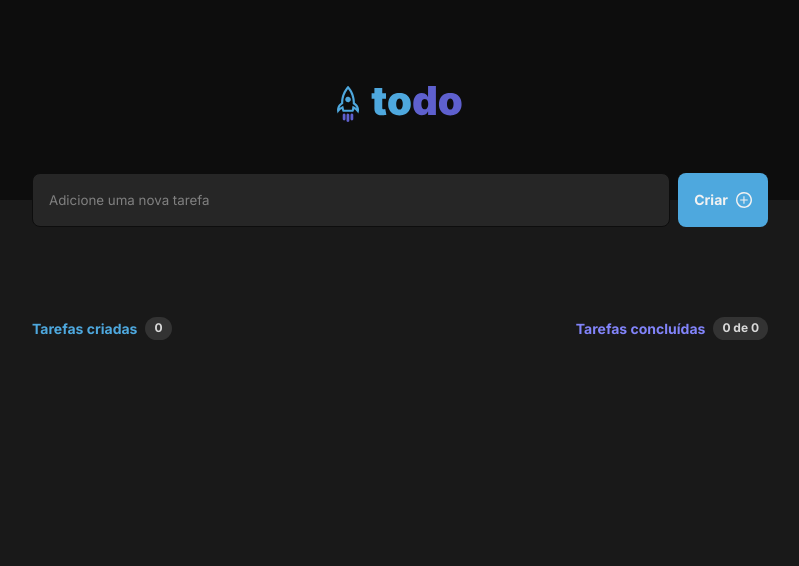
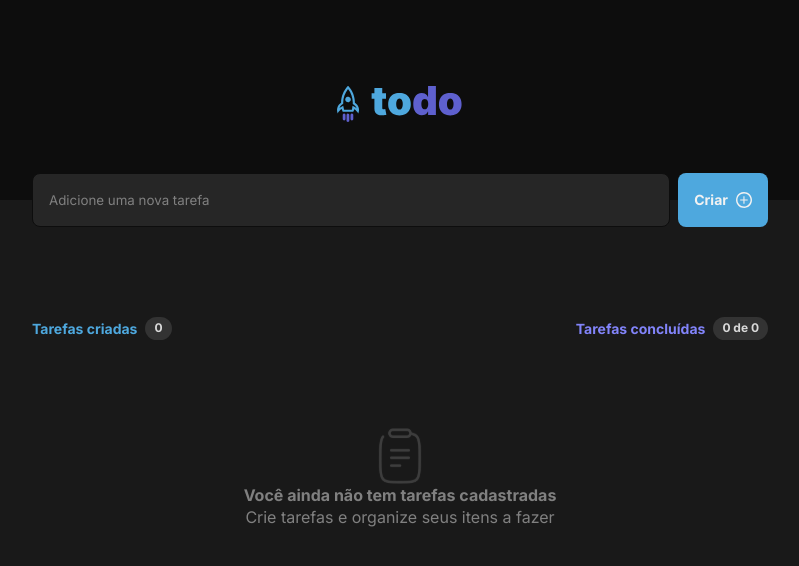
Before and after one commit to AntonioSabino/todo-list-react, a React (Vite) app: page / in a window 1280 px wide. Shown: the top 566 px of the page, without its empty margins (240-1039 px from the left). Built offline with nearby package versions, Linux system fonts and the light colour scheme.

Commit message:
feat: adicioanr seção caso não haja tasks

```diff
--- a/src/components/Tasks/index.tsx
+++ b/src/components/Tasks/index.tsx
@@ -1,6 +1,7 @@
 import { ITask } from '@/App'
 import Task from '../Task'
 import styles from './styles.module.css'
+import clipboard from '../../assets/clipboard.svg'
 
 interface Props {
   tasks: ITask[]
@@ -35,6 +36,14 @@
             onToggleTask={onToggleTask}
           />
         ))}
+
+        {tasks.length === 0 && (
+          <section className={styles.empty_list}>
+            <img src={clipboard} alt="clipboard" />
+            <p>Você ainda não tem tarefas cadastradas</p>
+            <span>Crie tarefas e organize seus itens a fazer</span>
+          </section>
+        )}
       </div>
     </section>
   )
--- a/src/components/Tasks/styles.module.css
+++ b/src/components/Tasks/styles.module.css
@@ -48,3 +48,17 @@
   flex-direction: column;
   gap: 0.75rem;
 }
+
+.empty_list {
+  display: flex;
+  align-items: center;
+  flex-direction: column;
+  justify-content: center;
+
+  color: var(--gray-300);
+  margin-top: 64px;
+}
+
+.empty_list p {
+  font-weight: bold;
+}
```
